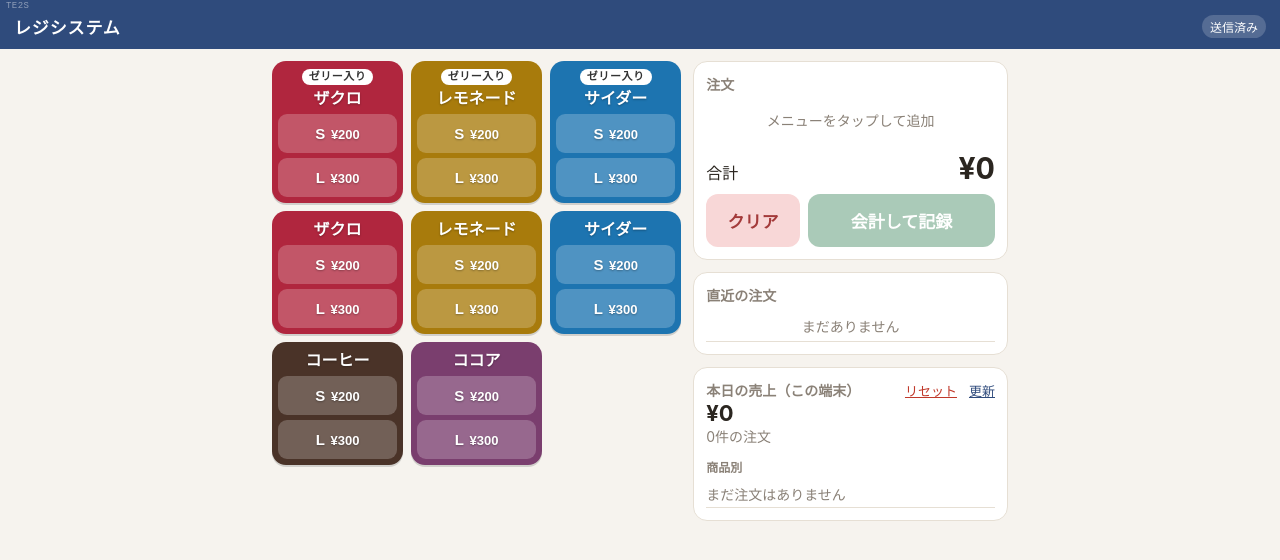
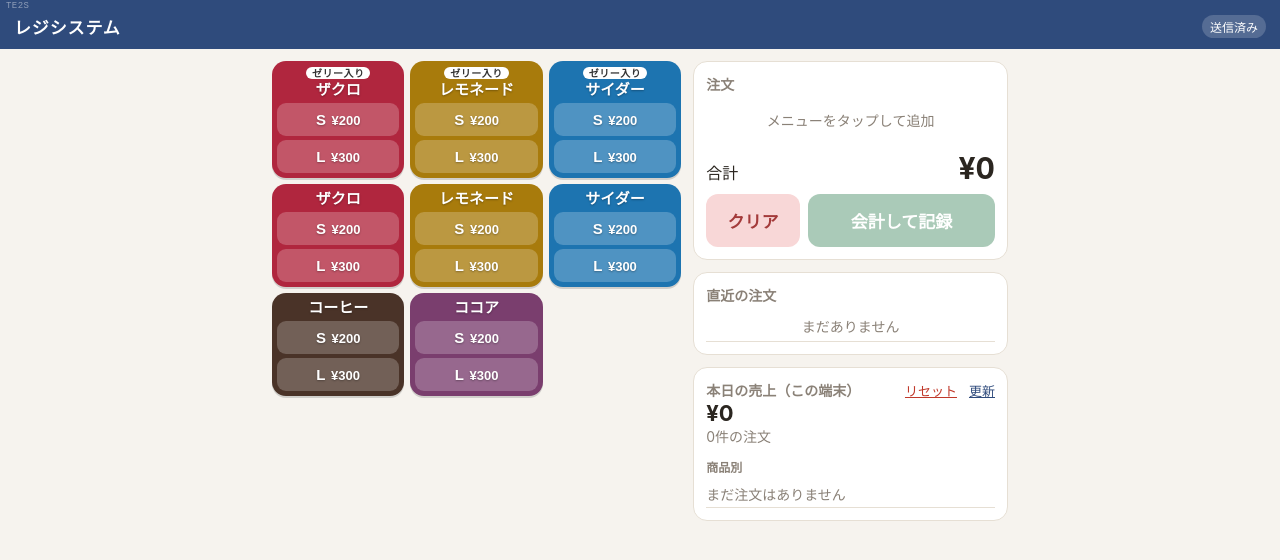
Before and after one commit to nainai323/festival, a plain HTML site: page index.html in a window 1280 px wide. Drawn offline with Linux system fonts and the light colour scheme.

Commit message:
length changed

```diff
--- a/index.html
+++ b/index.html
@@ -22,7 +22,7 @@
   main { max-width: 760px; margin: 0 auto; padding: 12px; display: grid; gap: 12px; }
   @media (min-width: 700px) { main { grid-template-columns: 1.3fr 1fr; align-items: start; } }
 
-  .menu { display: grid; grid-template-columns: repeat(3, 1fr); gap: 8px; }
+  .menu { display: grid; grid-template-columns: repeat(3, 1fr); gap: 6px; }
   .item { border: 0; border-radius: 14px; padding: 12px 4px; min-height: 96px; color: #fff;
           font-size: 16px; font-weight: 700; line-height: 1.25; position: relative;
           text-shadow: 0 1px 2px rgba(0,0,0,.3); box-shadow: 0 2px 0 rgba(0,0,0,.15);
@@ -30,16 +30,16 @@
   .item .tag { display: inline-block; font-size: 11px; font-weight: 700; padding: 1px 7px; margin-bottom: 4px;
                border-radius: 99px; background: #fff; color: #333; text-shadow: none; letter-spacing: .05em; }
   .item:active { transform: translateY(2px); box-shadow: none; }
-  .item.sized { padding: 8px 6px 6px; justify-content: flex-start; }
+  .item.sized { padding: 6px 5px 5px; justify-content: flex-start; font-size: 15px; line-height: 1.2; }
   .item.sized:active { transform: none; box-shadow: 0 2px 0 rgba(0,0,0,.15); }
-  .item .head { margin-bottom: 6px; display: flex; flex-direction: column; align-items: center; }
-  .item .head .tag { margin-bottom: 3px; }
-  .item .sz { display: flex; flex-direction: column; gap: 5px; width: 100%; margin-top: auto; }
+  .item .head { margin-bottom: 4px; display: flex; flex-direction: column; align-items: center; }
+  .item .head .tag { margin-bottom: 2px; font-size: 10px; padding: 0 6px; }
+  .item .sz { display: flex; flex-direction: column; gap: 4px; width: 100%; margin-top: auto; }
   .item .sz button { position: relative; border: 0; border-radius: 9px; padding: 6px 2px;
                      background: rgba(255,255,255,.22); color: #fff; font-size: 13px; font-weight: 700;
                      text-shadow: 0 1px 2px rgba(0,0,0,.3); }
   .item .sz button b { font-size: 15px; margin-right: 2px; }
-  .menu.noml .item .sz button { padding: 11px 2px; }
+  .menu.noml .item .sz button { padding: 8px 2px; }
   .item .sz button .ml { display: block; font-size: 10px; font-weight: 600; opacity: .9; margin-top: 1px; }
   .item .sz button:active { background: rgba(255,255,255,.45); }
   .item .sz .badge { top: -7px; right: -4px; bottom: auto; min-width: 22px; height: 22px; line-height: 22px; font-size: 12px; }
@@ -479,8 +479,8 @@ function cancelOrder(o) {
 function showSummary() {
   if (tally.day !== new Date().toDateString()) { tally = emptyTally(); store('tally', tally); }
   const items = VARIANTS.filter(v => (tally.byItem[v.key] || 0) !== 0)   // 0杯の商品は表示しない
-  .map(v => `<tr><td>${v.key}</td><td>${tally.byItem[v.key]}杯</td></tr>`).join('')
-  || '<tr><td style="color:var(--sub)">まだ注文はありません</td><td></td></tr>';
+    .map(v => `<tr><td>${v.key}</td><td>${tally.byItem[v.key]}杯</td></tr>`).join('')
+    || '<tr><td style="color:var(--sub)">まだ注文はありません</td><td></td></tr>';
   $('summary').className = '';
   $('summary').innerHTML = `<div class="big">${yen(tally.total)}</div>
     <div style="color:var(--sub)">${tally.orders}件の注文</div>
```
